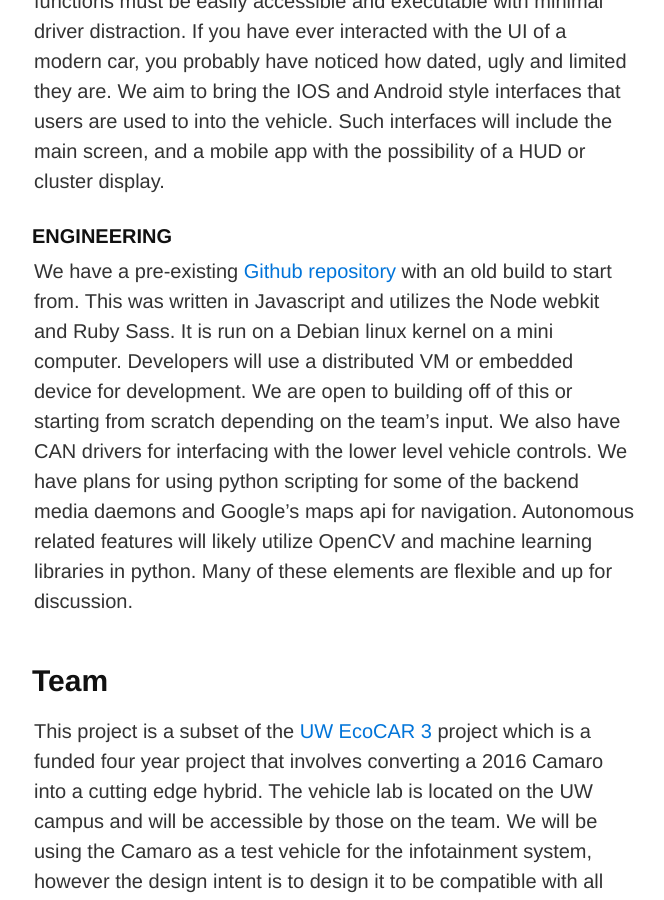
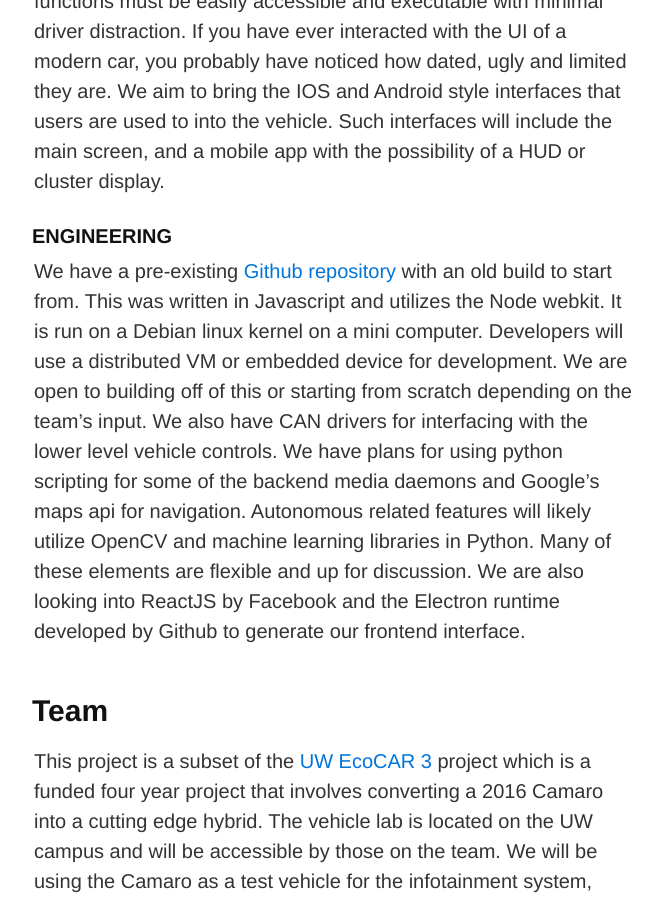
Before and after one commit to UWEcoCAR/UW-Infotainment-Summary, a Jekyll site: the page built from index.md, in a window 1280 px wide and 900 px high, scrolled down 2464 px. Shown: the whole window, without its empty margins (306-970 px from the left). Built offline with Jekyll 4.4.1, drawn with Linux system fonts in a browser that asks for light colours; Markdown is read by kramdown in place of the engine named in the settings; some of the changed text lies outside the part shown.

Commit message:
clarified prgramming languages

```diff
--- a/index.md
+++ b/index.md
@@ -53,7 +53,7 @@ The automotive industry is flooded with dated, proprietary technologies. With th
 The canvas will be a touchscreen interface with simplicity as the forefront of the UI. Unlike a phone which is always in near the users face, this will be a supplement the the driving experience and not a distraction. This means the design focus will be smoothness and ease of use rather than animations and flashy menus. All main functions must be easily accessible and executable with minimal driver distraction. If you have ever interacted with the UI of a modern car, you probably have noticed how dated, ugly and limited they are. We aim to bring the IOS and Android style interfaces that users are used to into the vehicle. Such interfaces will include the main screen, and a mobile app with the possibility of a HUD or cluster display.
 
 ####Engineering
-We have a pre-existing [Github repository](https://github.com/UWEcoCAR/UWCenterStack) with an old build to start from. This was written in Javascript and utilizes the Node webkit and Ruby Sass. It is run on a Debian linux kernel on a mini computer. Developers will use a distributed VM or embedded device for development. We are open to building off of this or starting from scratch depending on the team's input. We also have CAN drivers for interfacing with the lower level vehicle controls. We have plans for using python scripting for some of the backend media daemons and Google's maps api for navigation. Autonomous related features will likely utilize OpenCV and machine learning libraries in python. Many of these elements are flexible and up for discussion.
+We have a pre-existing [Github repository](https://github.com/UWEcoCAR/UWCenterStack) with an old build to start from. This was written in Javascript and utilizes the Node webkit. It is run on a Debian linux kernel on a mini computer. Developers will use a distributed VM or embedded device for development. We are open to building off of this or starting from scratch depending on the team's input. We also have CAN drivers for interfacing with the lower level vehicle controls. We have plans for using python scripting for some of the backend media daemons and Google's maps api for navigation. Autonomous related features will likely utilize OpenCV and machine learning libraries in Python. Many of these elements are flexible and up for discussion. We are also looking into ReactJS by Facebook and the Electron runtime developed by Github to generate our frontend interface.
 
 ##Team
 This project is a subset of the [UW EcoCAR 3](http://uwecocar.com/index.html) project which is a funded four year project that involves converting a 2016 Camaro into a cutting edge hybrid. The vehicle lab is located on the UW campus and will be accessible by those on the team. We will be using the Camaro as a test vehicle for the infotainment system, however the design intent is to design it to be compatible with all modern vehicles. Some features, like the Camaro autopilot, will require NDA's and need to remain private. This is because they rely on donated cutting edge hardware that we could never afford. We can eventually generalize our algorithms to work on generic hardware that anyone can use.
@@ -97,18 +97,18 @@ This is a software, hardware and design project driven by data and user experien
 * Linux and virtual machine familiarity
 * Computer Vision and machine learning
 * Knowledge of CAN protocol (UDS, ODX)
-* Data science
+* Data visualization
 * Github version control
 * Adobe design tools
 * Programming
-  * NodeJS
-  * Ruby (Sass)
+  * Javascript (Coffeescript)
+  * ReactJS
   * CSS/HTML
   * Embedded C
-  * IOS and Android
-  * Python and Bash scripting
+  * Python
   * Google maps API
   * Cloud networking
+  * IOS and Android
   * Matlab
 
 ####Expectations
```
